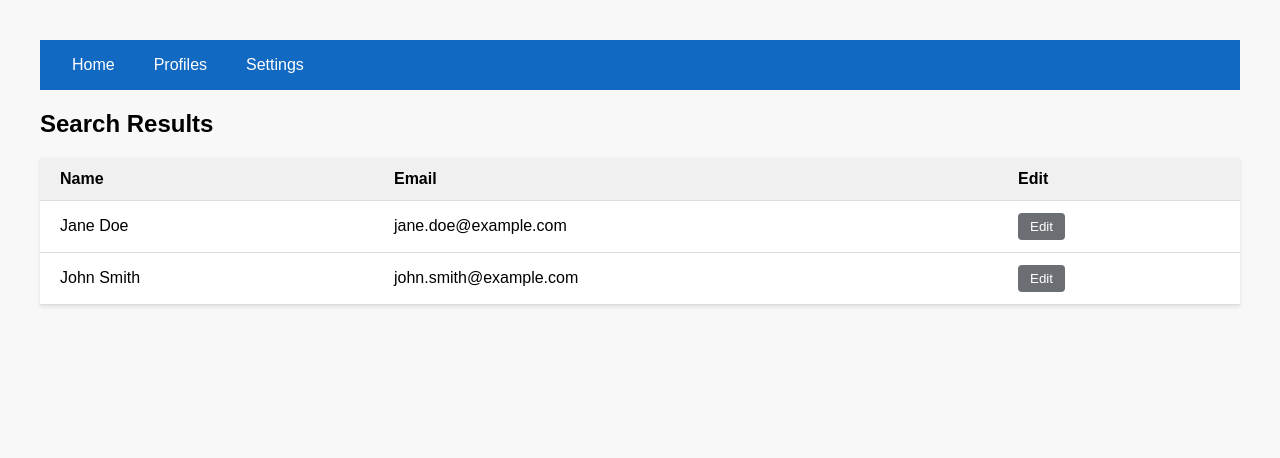
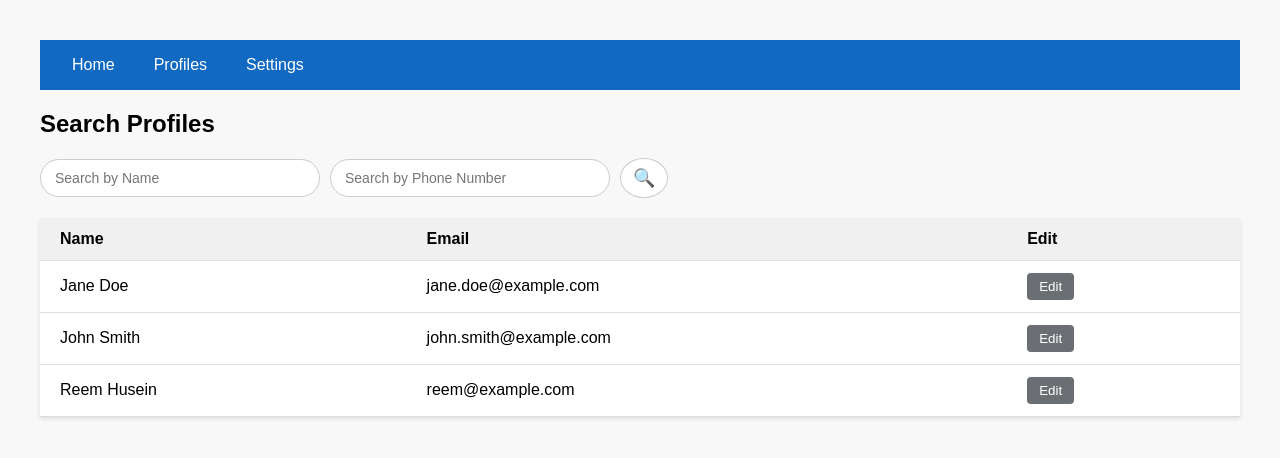
Before and after one commit to reem-husein/CS-3354-Group-11, a React (Create React App) app in the folder ProjectRoute/Frontend/: page /profiles in a window 1280 px wide. Shown: the top 458 px of the page. Built offline with nearby package versions, Linux system fonts and the light colour scheme.

Commit message:
added search bar

```diff
--- a/ProjectRoute/Frontend/src/Pages/DriverDashboard.jsx
+++ b/ProjectRoute/Frontend/src/Pages/DriverDashboard.jsx
@@ -20,8 +20,7 @@ const DriverDashboard = () => {
 
       <div className="dashboard-content">
         <h2>Driver Dashboard</h2>
-        <p>You have successfully logged in.</p>
-        <p>Welcome to ChauffeurCheck!</p>
+        <h3>Welcome to ChauffeurCheck!</h3>
 
         <div className="dashboard-cards">
           <div className="dashboard-card">
--- a/ProjectRoute/Frontend/src/Pages/SearchPage.jsx
+++ b/ProjectRoute/Frontend/src/Pages/SearchPage.jsx
@@ -1,13 +1,16 @@
 import React from "react";
 import { useNavigate } from "react-router-dom";
-import "./styles.css"; // Keep using this CSS file
+import "./styles.css";
 
 export default function SearchPage() {
   const navigate = useNavigate();
 
+  // add api database connections here, just needs to read name and email
+  // and it should display it
   const results = [
     { name: "Jane Doe", email: "jane.doe@example.com" },
     { name: "John Smith", email: "john.smith@example.com" },
+    { name: "Reem Husein", email: "reem@example.com" },
   ];
 
   const handleEdit = (name) => {
@@ -22,7 +25,24 @@ export default function SearchPage() {
         <button onClick={() => alert("Settings coming soon!")}>Settings</button>
       </nav>
 
-      <h2>Search Results</h2>
+      <h2>Search Profiles</h2>
+
+      <div className="search-bar-container">
+        <input
+          type="text"
+          placeholder="Search by Name"
+          className="search-input"
+        />
+        <input
+          type="text"
+          placeholder="Search by Phone Number"
+          className="search-input"
+        />
+        <button className="search-icon-btn">
+          🔍
+        </button>
+      </div>
+
       <table className="results-table">
         <thead>
           <tr>
--- a/ProjectRoute/Frontend/src/Pages/styles.css
+++ b/ProjectRoute/Frontend/src/Pages/styles.css
@@ -35,3 +35,34 @@
   .edit-btn:hover {
     background-color: #37383a;
   }
+
+  .search-bar-container {
+    display: flex;
+    align-items: center;
+    gap: 10px;
+    margin-bottom: 20px;
+    margin-top: 20px;
+  }
+
+  .search-input {
+    padding: 10px 14px;
+    border: 1px solid #ccc;
+    border-radius: 25px;
+    font-size: 14px;
+    width: 250px;
+    background-color: white;
+  }
+
+  .search-icon-btn {
+    background-color: #ffffff;
+    border: 1px solid #ccc;
+    border-radius: 50%;
+    font-size: 18px;
+    padding: 8px 12px;
+    cursor: pointer;
+    transition: background-color 0.2s;
+  }
+
+  .search-icon-btn:hover {
+    background-color: #f0f0f0;
+  }
```
